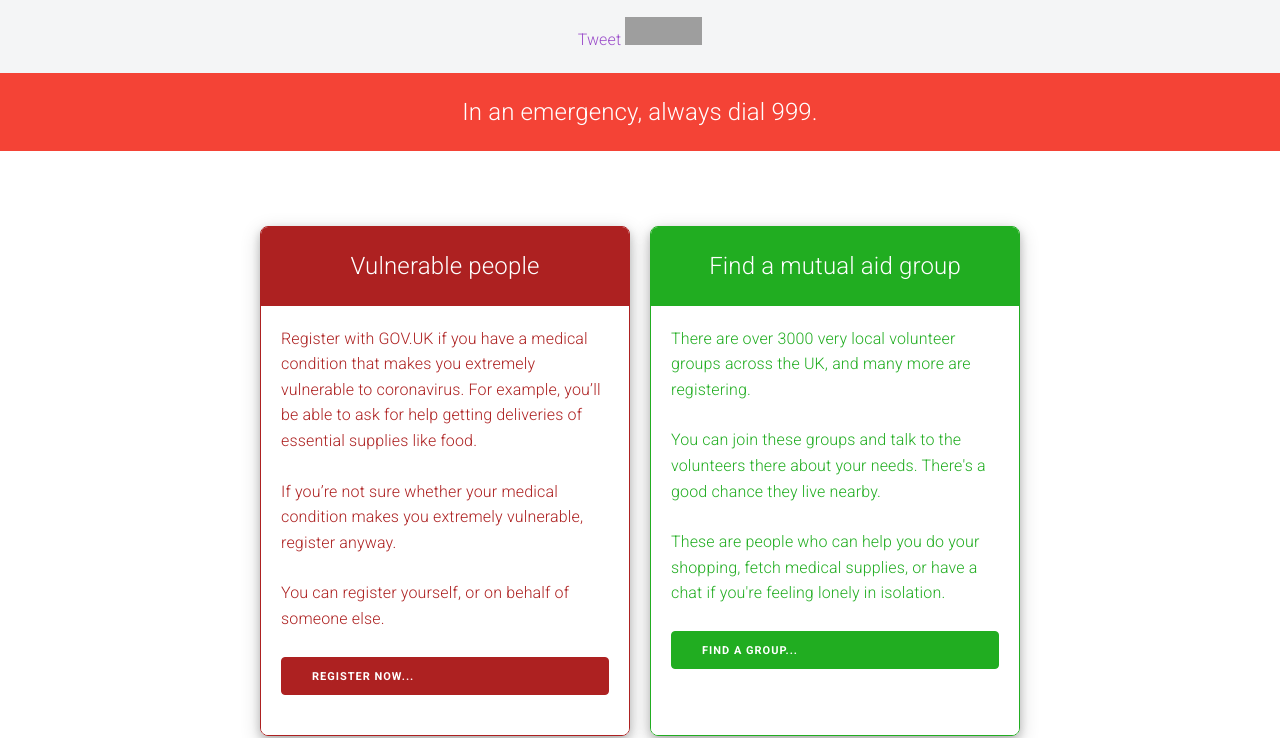
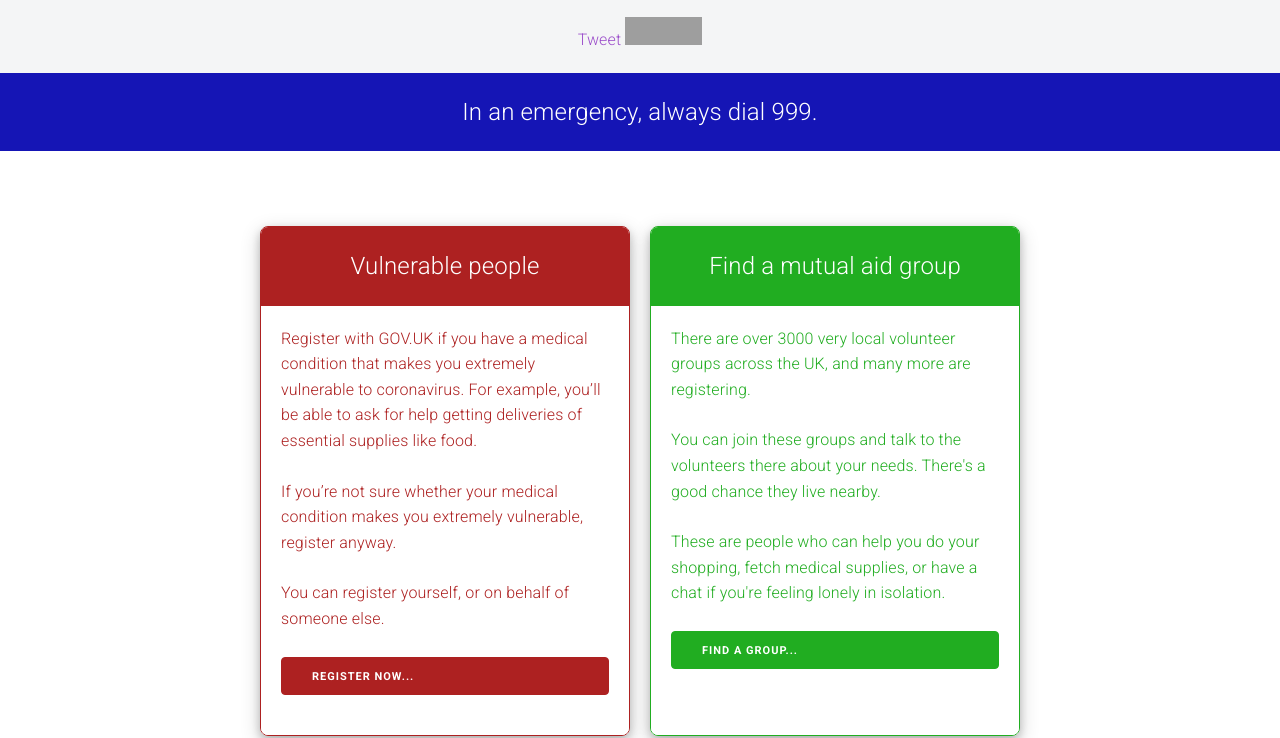
Before and after one commit to PoliceRewired/help-is-available, a plain HTML site: page index.html in a window 1280 px wide. Shown: the part 78-816 px from the top of the page. Drawn offline with Linux system fonts and the light colour scheme; grey boxes are pictures that could not be loaded; a script that the page names is missing.

Commit message:
new favicon, dark banner

```diff
--- a/styles/main.css
+++ b/styles/main.css
@@ -5,7 +5,7 @@
 }
 
 .emergency-banner {
-	background-color:  rgb(244, 67, 54);
+	background-color:  rgb(21, 21, 181);
 	color: white;
 	text-align: center;
 	font-size: 24px;
```
Also changed, not shown: images/favicon.ico.
